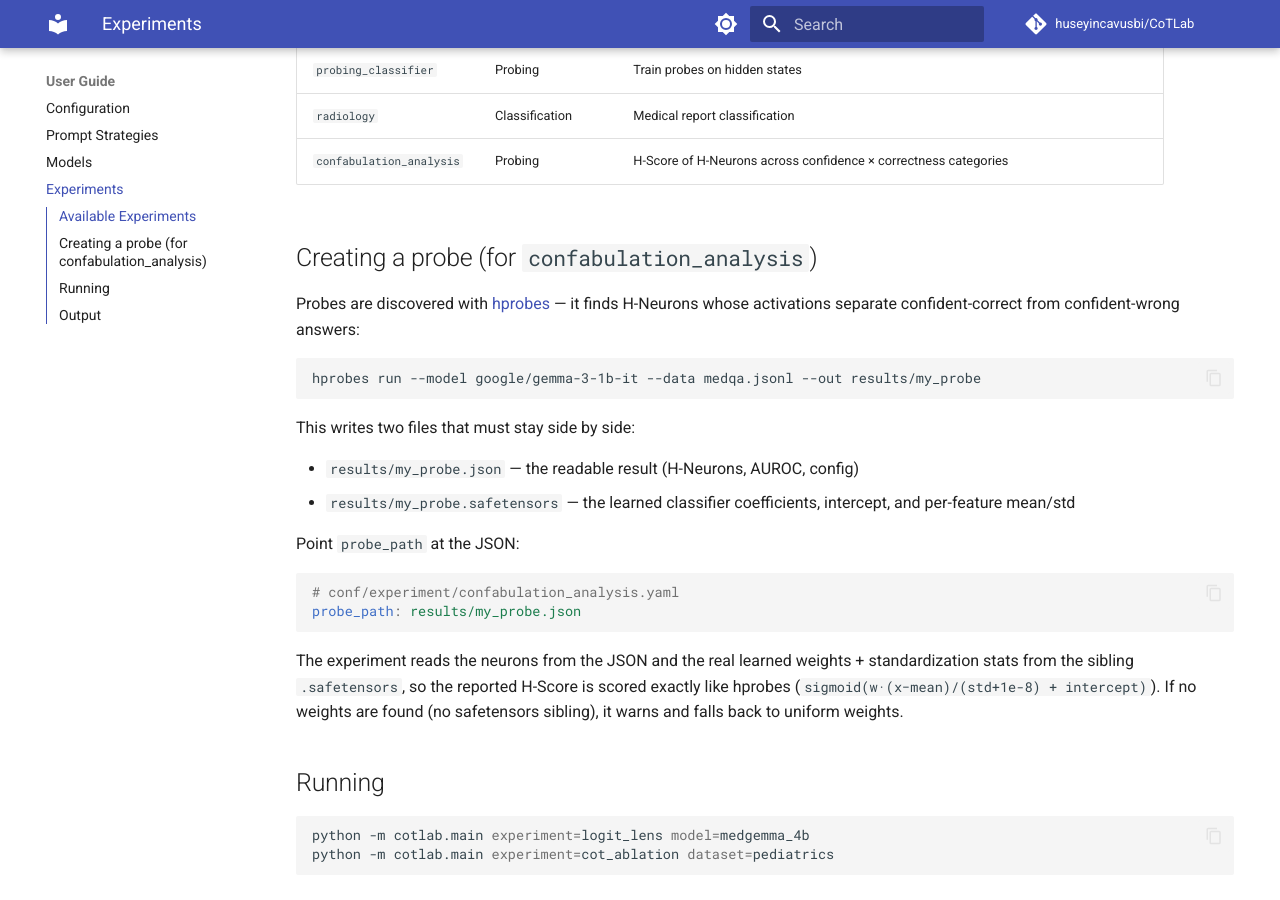
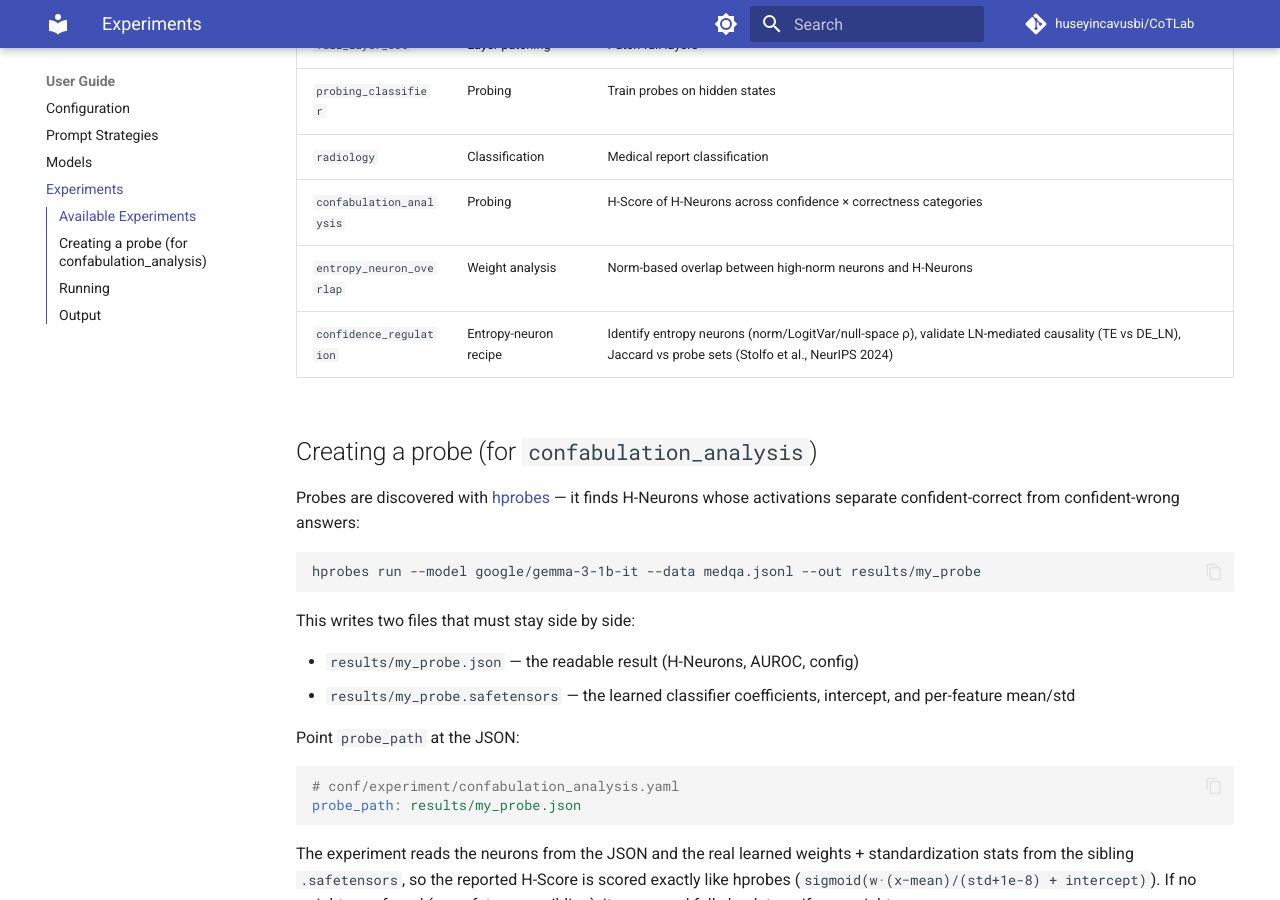
Before and after one commit to huseyincavusbi/CoTLab, an MkDocs documentation site: the page built from docs/guide/experiments.md, in a window 1280 px wide and 900 px high, scrolled down 686 px. Built offline with MkDocs 1.6.1 and Material for MkDocs 9.7.7, drawn with Linux system fonts in a browser that asks for light colours; comment, search, counter and statistics services are not loaded.

Commit message:
docs: add confidence-regulation experiment to guide

```diff
--- a/docs/guide/experiments.md
+++ b/docs/guide/experiments.md
@@ -16,6 +16,8 @@
 | `probing_classifier` | Probing | Train probes on hidden states |
 | `radiology` | Classification | Medical report classification |
 | `confabulation_analysis` | Probing | H-Score of H-Neurons across confidence × correctness categories |
+| `entropy_neuron_overlap` | Weight analysis | Norm-based overlap between high-norm neurons and H-Neurons |
+| `confidence_regulation` | Entropy-neuron recipe | Identify entropy neurons (norm/LogitVar/null-space ρ), validate LN-mediated causality (TE vs DE_LN), Jaccard vs probe sets (Stolfo et al., NeurIPS 2024) |
 
 ## Creating a probe (for `confabulation_analysis`)
 
```
